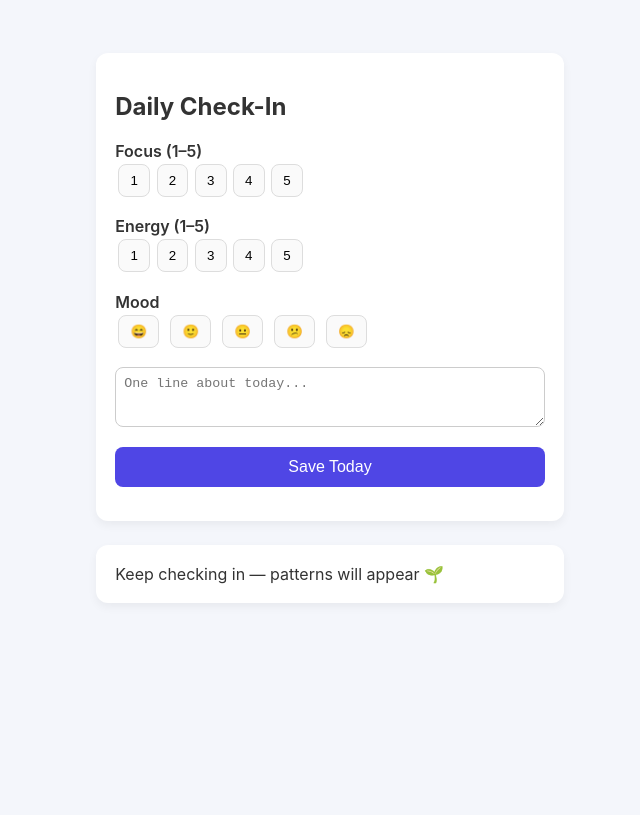
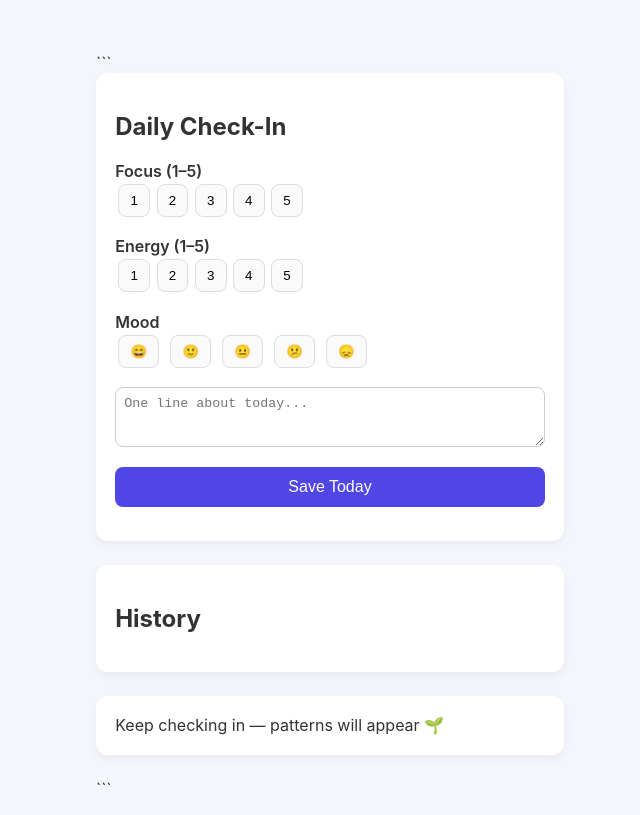
Before and after one commit to Harshkumarsingh0212/Mindfuel, a plain HTML site: page index.html in a window 1280 px wide. Shown: the part 129-944 px from the top of the page, without its empty margins (310-950 px from the left). Before the commit the page ends 800 px from the top, so only its background shows below. Drawn offline with nearby package versions, Linux system fonts and the light colour scheme.

Commit message:
Refactor Daily Check-In section in index.html

````diff
--- a/index.html
+++ b/index.html
@@ -1,4 +1,5 @@
 <!DOCTYPE html>
+
 <html lang="en">
 <head>
   <meta charset="UTF-8" />
@@ -8,10 +9,13 @@
   <link rel="stylesheet" href="style.css" />
 
   <!-- React CDN -->
+
   <script src="https://unpkg.com/react@18/umd/react.development.js"></script>
+
   <script src="https://unpkg.com/react-dom@18/umd/react-dom.development.js"></script>
 
   <script src="script.js" defer></script>
+
 </head>
 <body>
 
@@ -21,7 +25,9 @@
   </header>
 
   <main>
-    <!-- Vanilla JS section -->
+
+```
+<!-- Daily Check-In -->
 <section class="card">
   <h2>Daily Check-In</h2>
 
@@ -46,8 +52,16 @@
   <p id="status"></p>
 </section>
 
+
+<section class="card">
+  <h2>History</h2>
+  <div id="history"></div>
+</section>
+
 <!-- React section -->
 <section id="react-root"></section>
+```
+
   </main>
 
 </body>
````
Lines whose indentation alone changed are shown as unchanged.
